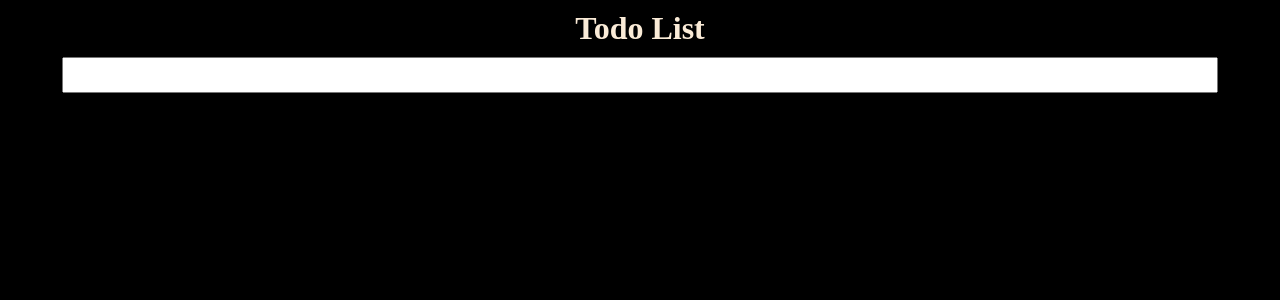
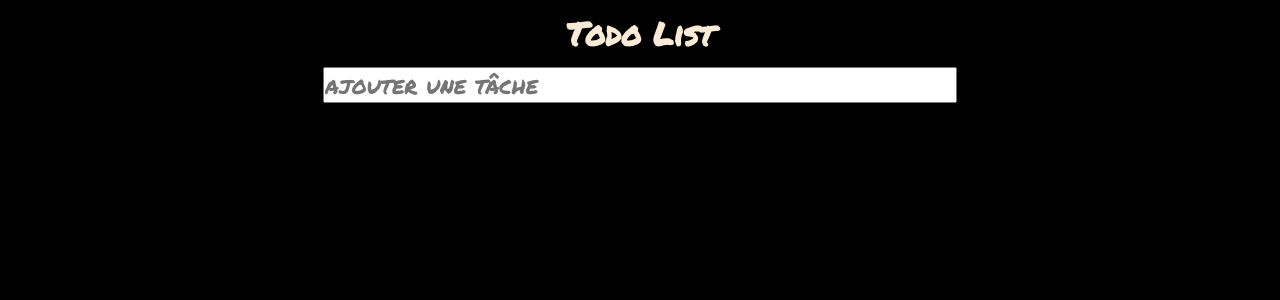
Before and after one commit to Falk0r/TodoList-Vue, a Vue app: page / in a window 1280 px wide. Shown: the top 300 px of the page. Built offline with nearby package versions, Linux system fonts and the light colour scheme.

Commit message:
add animation & styles

```diff
--- a/src/App.vue
+++ b/src/App.vue
@@ -16,20 +16,32 @@ export default {
 </script>
 
 <style>
+@import url('https://fonts.googleapis.com/css2?family=Permanent+Marker&display=swap');
+
 *{
   margin: 0;
   padding: 0;
+  font-family: 'Permanent Marker', cursive;
 }
+body{
+  display: flex;
+  justify-content: center;
+  background-color: black;
+}
+
 #app{
   width: 100%;
-  height: 100vh;
+  max-width: 700px;
+  min-height: 100vh;
   background-color: black;
 }
 ul{
   margin-top: 10px;
+  font-family: 'Permanent Marker', cursive;
 }
 h1{
   margin: 10px 0;
+  font-family: 'Permanent Marker', cursive;
 }
 
 
--- a/src/components/TdInput.vue
+++ b/src/components/TdInput.vue
@@ -3,6 +3,7 @@
         type="text"
         v-model="taskToAdd"
         v-on:keyup.enter="sendTask"
+        placeholder="ajouter une tâche"
     >
 </template>
 
--- a/src/components/TdList.vue
+++ b/src/components/TdList.vue
@@ -1,13 +1,13 @@
 <template>
-    <ul>
-        <li v-for="(task, index) in taskList" :key="index">
+        <transition-group name='task-list' tag="ul">
+            <li v-for="(task, index) in taskList" v-bind:key="task" class="task-list-item">
                 {{task}}
                 <TdListButtonSupp
                     :taskIndex="index"
                     v-on:taskDone="deleteTask"
                 />
             </li>
-    </ul>
+        </transition-group>
 </template>
 
 <script>
@@ -23,7 +23,6 @@ export default {
     },
     methods:{
         deleteTask(id){
-            console.log("id de la tache : " + id);
             this.taskList.splice(id, 1);
         }
     }
@@ -32,15 +31,24 @@ export default {
 
 <style scoped>
 ul{
-    background-color: white;
     width: 90%;
     font-size: 1.5rem;
+    display: flex;
+    flex-direction: column-reverse;
 }
-li{
-    padding: 10px;
+.task-list-item{
     display: flex;
     align-items: center;
     justify-content: space-between;
+    background-color: white;
+    padding: 10px;
+    margin: 10px 0;
+}
+.task-list-item{
+    transition: all 1s ease;
+}
+ .task-list-leave-to{
+    opacity: 0;
 }
 
 </style>
--- a/src/components/TdListButtonSupp.vue
+++ b/src/components/TdListButtonSupp.vue
@@ -30,5 +30,9 @@ export default {
     border: none;
     border-radius: 5%;
 }
+.done:hover{
+    background-color: green;
+    color: whitesmoke;
+}
 
 </style>
```
Also changed, not shown: 1 other file (tests, documents, lock files or other folders). Lines whose indentation alone changed are shown as unchanged.
